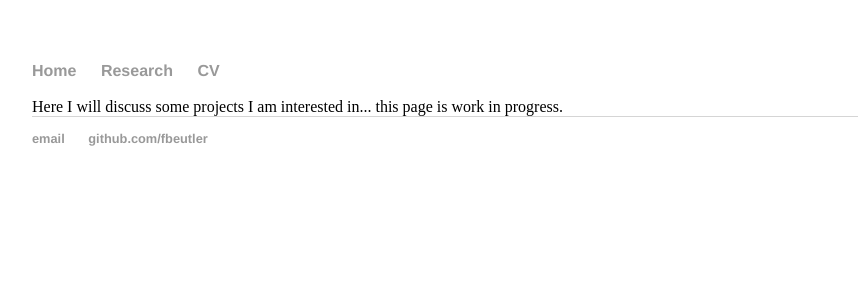
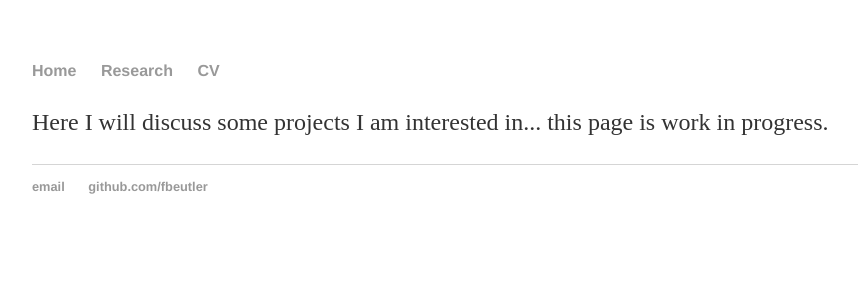
Before and after one commit to fbeutler/fbeutler.github.io, a Jekyll site: the page built from research/projects.html, in a window 1280 px wide. Shown: the top 300 px of the page, without its empty margins (160-1018 px from the left). Built offline with Jekyll 4.4.1, drawn with Linux system fonts in a browser that asks for light colours.

Commit message:
Update projects.html

```diff
--- a/research/projects.html
+++ b/research/projects.html
@@ -3,6 +3,6 @@ layout: default
 title: My research projects
 ---
 
-<div class="projects">
+<p>
   Here I will discuss some projects I am interested in... this page is work in progress.
-</div>
+</p>
```
